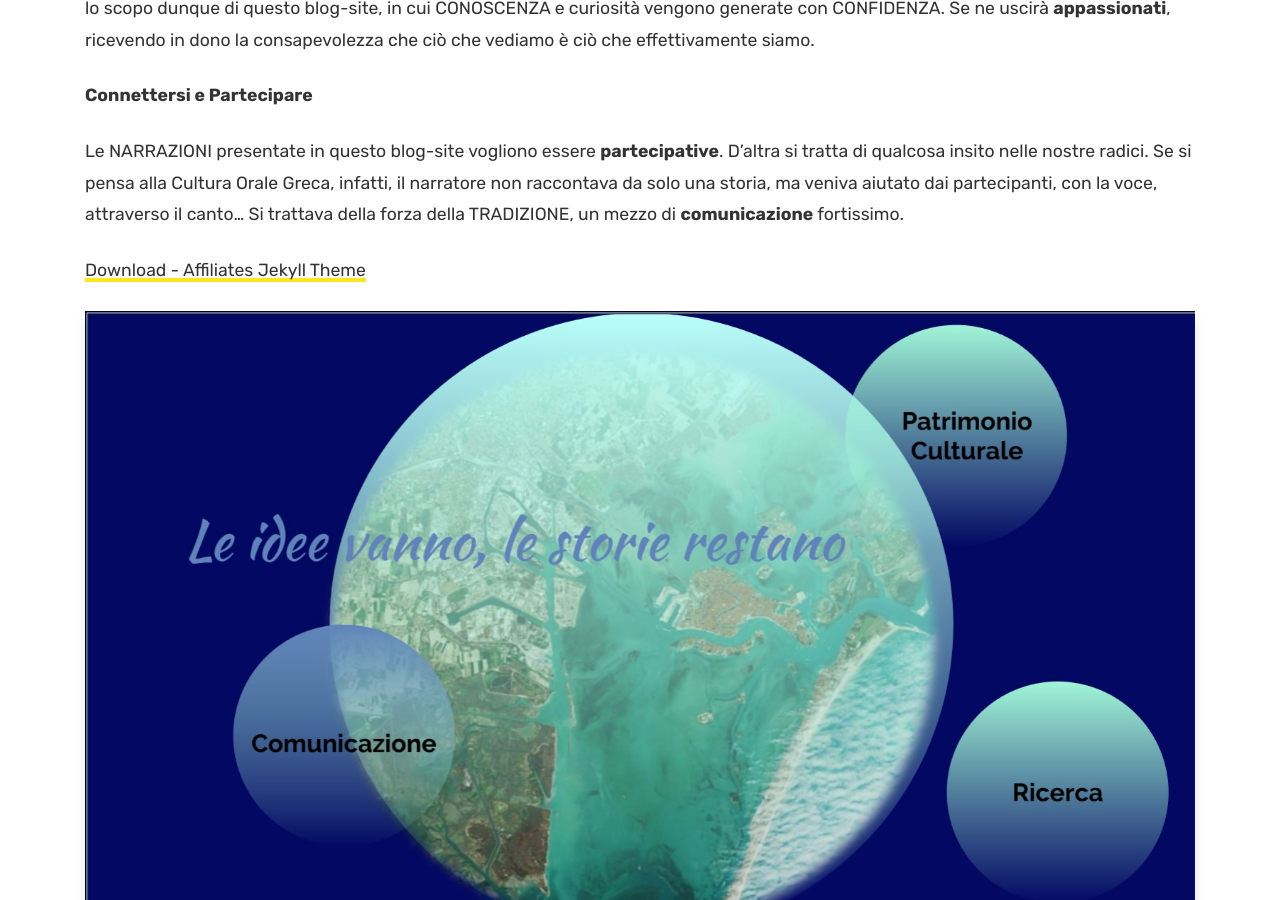
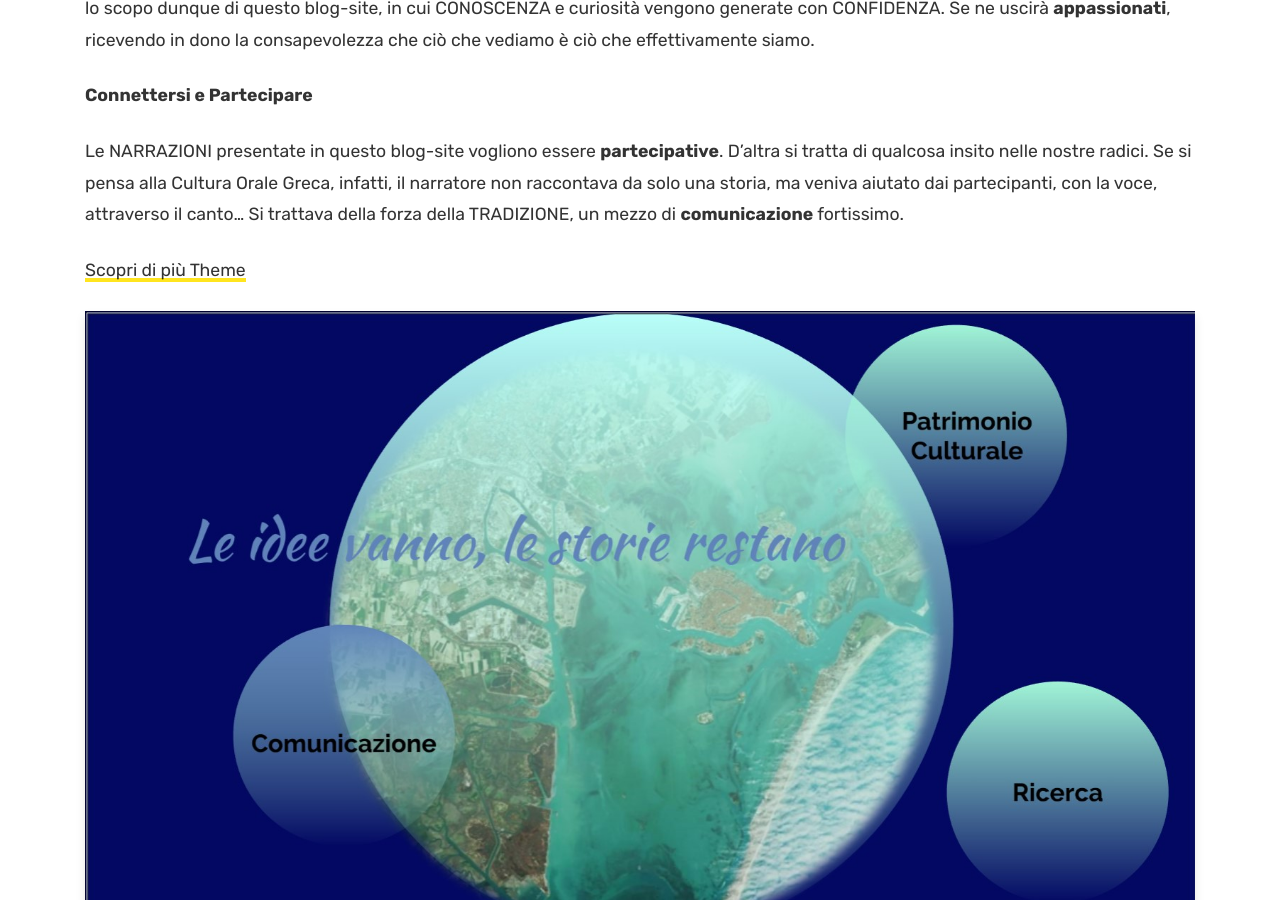
Before and after one commit to valrem93/SantIlarioeilBrenta_test, a Jekyll site: the page built from docs/about.md, in a window 1280 px wide and 900 px high, scrolled down 716 px. Built offline with Jekyll 4.4.1, drawn with Linux system fonts in a browser that asks for light colours; comment, search, counter and statistics services are not loaded.

Commit message:
Update about.md

```diff
--- a/docs/about.md
+++ b/docs/about.md
@@ -25,12 +25,6 @@
 
 
 
-<a href="https://github.com/wowthemesnet/affiliates-jekyll-theme/archive/master.zip" target="_blank">Download - Affiliates Jekyll Theme</a>
+<a href="https://www.youtube.com/watch?v=H1UhlMT0j4c" target="_blank">Scopri di più Theme</a>
 
 ![jekyll template mediumish]({{site.baseurl}}/assets/images/theme1.jpg)
-
-![jekyll template mediumish]({{site.baseurl}}/assets/images/theme2.jpg)
-
-![jekyll template mediumish]({{site.baseurl}}/assets/images/theme3.jpg)
-
-![jekyll template mediumish]({{site.baseurl}}/assets/images/theme4.jpg)
```
